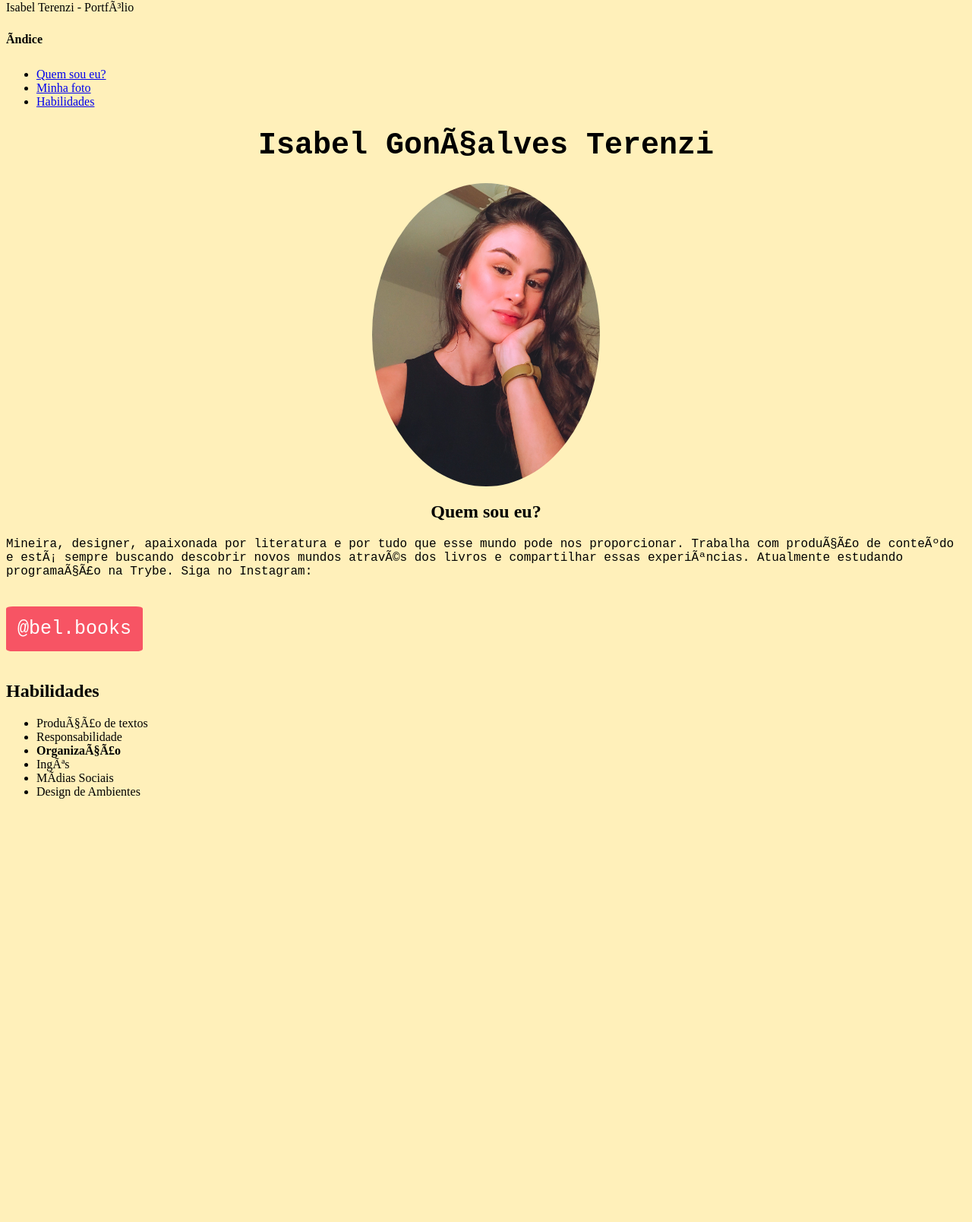
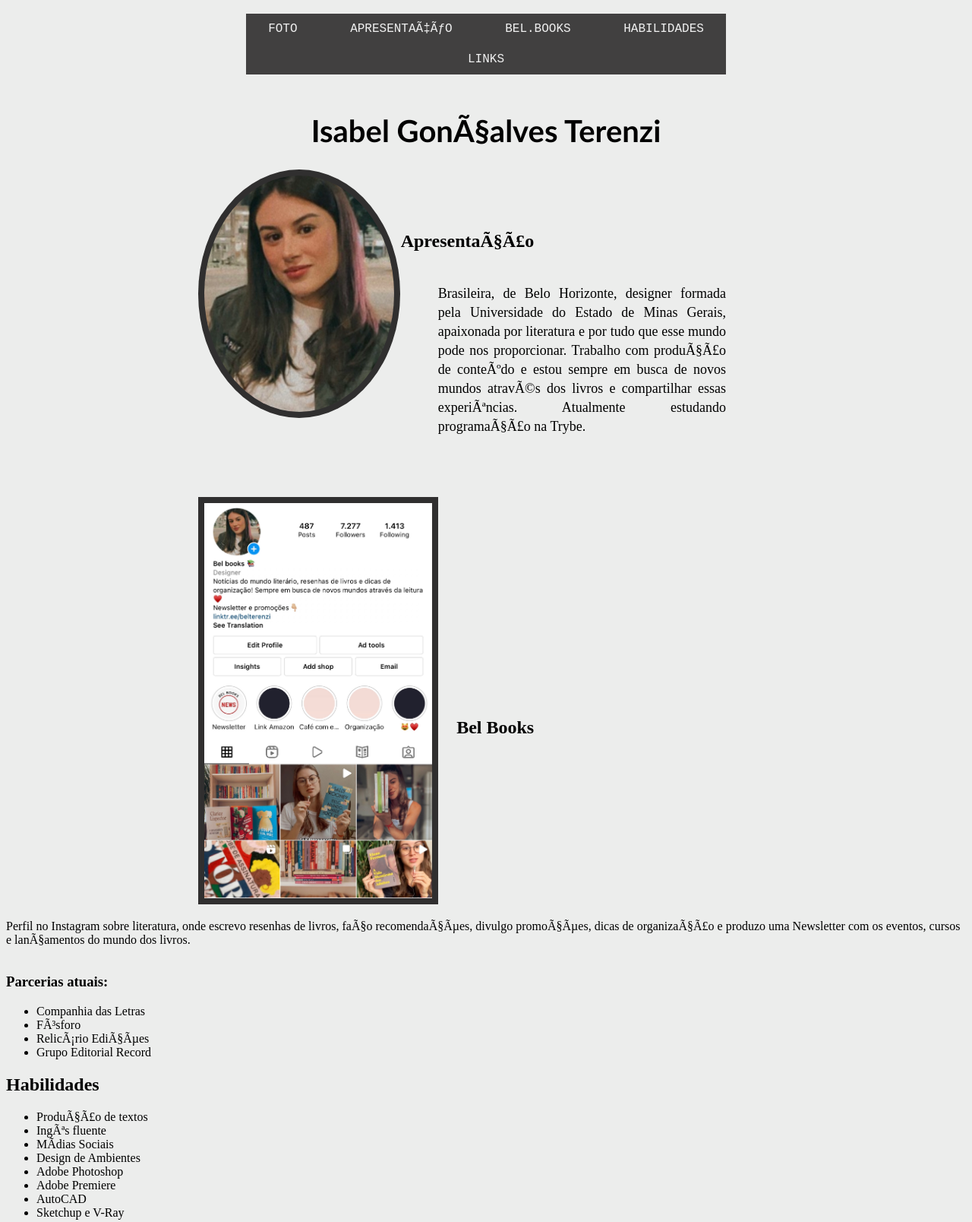
Before and after one commit to IsabelTerenzi/IsabelTerenzi.github.io, a plain HTML site: page index.html in a window 1280 px wide. Shown: the part 7-1615 px from the top of the page at 76% size. Before the commit the page ends 1074 px from the top, so only its background shows below. Drawn offline with Linux system fonts and the light colour scheme.

Commit message:
atualiza portfolio 1-03

```diff
--- a/index.html
+++ b/index.html
@@ -2,71 +2,61 @@
 <html lang="pt-br">
 
 <head>
-    <meta charset="UFT-8" <title>Isabel Terenzi - Portfólio</title>
-    <style>
-        h1 {
-            font-family: 'Courier New', Courier, monospace;
-            text-align: center;
-            font-size: 40px;
-        }
-
-        body {
-            background-color: #FFF0BA;
-        }
-
-        #foto {
-            border-radius: 50%;
-            display: block;
-            margin: auto;
-        }
-
-        .textoscentro {
-            text-align: center;
-        }
-
-        .fonte {
-            font-family: 'Courier New', Courier, monospace;
-        }
-
-        .belbooks {
-            font-size: 25px;
-            text-align: center;
-            background-color: #F75464;
-            padding: 15px;
-            border-radius: 5%;
-            color: white;
-            font-family: 'Courier New', Courier, monospace;
-            text-decoration: none;
-        }
-    </style>
+    <title>Isabel Terenzi - Portfólio</title>
+    <meta charset="UFT-8">
+    <link rel="stylesheet" type="text/css" href="style.css">
 </head>
 
 <body>
-    <h4>Índice</h4>
+    <div class="indice">
+        <a href="#foto">FOTO</a>
+        <a href="#idquem">APRESENTAÇÃO</a>
+        <a href="#idbelbooks">BEL.BOOKS</a>
+        <a href="#idhabilidades">HABILIDADES</a>
+        <a href="#idlinks">LINKS</a>
+    </div>
+    <div>
+        <h1>Isabel Gonçalves Terenzi</h1>
+        <div class="fotoedescricao">
+            <img id="foto" src="IMG_7799.jpg" alt="Isabel Terenzi" width="250px">
+            <h2 id="idquem" class="presentation">Apresentação</h2>
+            <p class="presentation"> Brasileira, de Belo Horizonte, designer formada pela Universidade do Estado de
+                Minas Gerais, apaixonada por literatura e por tudo que esse mundo pode nos proporcionar. Trabalho com
+                produção de conteúdo e estou sempre em busca de novos
+                mundos através dos livros e compartilhar essas experiências. Atualmente estudando programação na Trybe.
+            <div class="belbooks">
+                <img id="belbooksfoto" src="IMG_7798.jpg" alt="Perfil Bel Books no Instagram" width="300px">
+                <h2 id="idbelbooks">Bel Books</h2>
+                <p class="belbooksperfil">Perfil no Instagram sobre literatura, onde escrevo resenhas de livros, faço recomendações, divulgo promoções, dicas de organização e produzo uma Newsletter com os eventos, cursos e lançamentos do mundo dos livros.</p>
+                <div class="parcerias">
+                    <h3>Parcerias atuais:</h3>
                     <ul>
-        <li><a href="#quem">Quem sou eu?</a></li>
-        <li><a href="#foto">Minha foto</a></li>
-        <li><a href="#habilidades">Habilidades</a></li>
+                        <li>Companhia das Letras</li>
+                        <li>Fósforo</li>
+                        <li>Relicário Edições</li>
+                        <li>Grupo Editorial Record</li>
                     </ul>
-    <h1>Isabel Gonçalves Terenzi</h1>
-    <img id="foto" src="bel books 2.jpeg" alt="Isabel Terenzi" width="300px">
-    <h2 class="textoscentro">Quem sou eu?</h2>
-    <p class="fonte" id="quem" class="textoscentro"> Mineira, designer, apaixonada por literatura e por tudo que esse
-        mundo pode nos proporcionar. Trabalha com
-        produção de conteúdo e está sempre buscando descobrir novos mundos através dos livros e compartilhar essas
-        experiências. Atualmente estudando programação na Trybe. Siga no Instagram: <br><br><br>
-        <p><a class="belbooks" href="https://www.instagram.com/bel.books/" target="_blank">@bel.books</a></p>
-    <br><h2 id="habilidades">Habilidades</h2>
+                </div>
+            </div>
+        </div>
+    </div>
+    <div class="habilidades">
+        <h2 id="idhabilidades">Habilidades</h2>
         <ul>
             <li>Produção de textos</li>
-        <li>Responsabilidade</li>
-        <li><strong>Organização</strong></li>
-        <li>Ingês</li>
+            <li>Ingês fluente</li>
             <li>Mídias Sociais</li>
             <li>Design de Ambientes</li>
+            <li>Adobe Photoshop</li>
+            <li>Adobe Premiere</li>
+            <li>AutoCAD</li>
+            <li>Sketchup e V-Ray</li>
         </ul>
+    </div>
+    <div class="links">
+        <h2 id="idlinks">Links</h2>
 
-
+    </div>
 </body>
 
 </html>
--- /dev/null
+++ b/style.css
@@ -0,0 +1,89 @@
+h1 {
+  font-family: "Gill Sans", "Gill Sans MT", Calibri, "Trebuchet MS", sans-serif;
+  text-align: center;
+  font-size: 40px;
+}
+
+body {
+  background-color: #dfe0df93;
+}
+
+.indice {
+  font-family: "Courier New", Courier, monospace;
+  text-align: center;
+  margin-top: 25px;
+  margin-bottom: 50px;
+  font-size: 16px;
+  line-height: 40px;
+  word-spacing: 60px;
+  background-color: rgb(65, 64, 64);
+  margin-left: 25%;
+  margin-right: 25%;
+}
+
+a {
+  text-decoration: none;
+  color: rgb(240, 240, 240);
+}
+
+#foto {
+  border-radius: 50%;
+  padding: 8px;
+  background-color: rgb(48, 47, 47);
+  margin-left: 20%;
+}
+
+h2.presentation {
+  margin-left: 30%;
+  margin-top: -250px;
+  float: right;
+  margin-right: 45%;
+}
+
+p.presentation {
+  display: inline-block;
+  margin-left: 45%;
+  margin-right: 25%;
+  font-size: 18px;
+  text-align: justify;
+  margin-top: -180px;
+  margin-bottom: 80px;
+  float: right;
+  line-height: 25px;
+}
+
+.fotoedescricao {
+  display: inline-block;
+  margin: auto;
+  height: 300px;
+}
+
+.belbooks {
+
+}
+
+#belbooksfoto {
+  padding: 8px;
+  background-color: rgb(48, 47, 47);
+  margin-left: 20%;
+}
+
+#idbelbooks {
+    margin-left: 30%;
+    margin-top: -250px;
+    float: right;
+    margin-right: 45%;
+}
+
+p.belbooksperfil {
+  display: inline-block;
+
+}
+.parcerias {
+}
+
+.habilidades {
+}
+
+.links {
+}
```
Also changed, not shown: IMG_7798.jpg (added), IMG_7799.jpg (added). Lines whose indentation alone changed are shown as unchanged.
